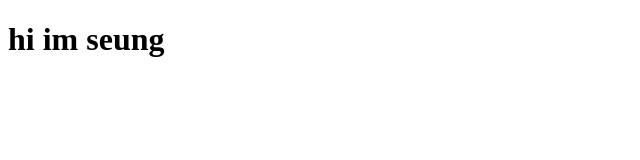
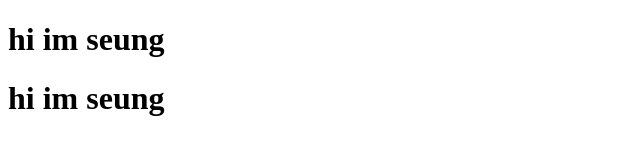
Before and after one commit to WhaleKimm/HelloWorld1, a plain HTML site: page index.html in a window 1280 px wide. Shown: the whole page, without its empty margins (0-640 px from the left). Drawn offline with Linux system fonts and the light colour scheme.

Commit message:
"second commit"

```diff
--- a/index.html
+++ b/index.html
@@ -3,11 +3,12 @@
 <head>
     <meta charset="UTF-8">
     <meta name="viewport" content="width=device-width, initial-scale=1.0">
-    <title>Hello World</title>
+    <title>WTF Thursday</title>
 </head>
 <body>
     <body>
         <h1>hi im seung</h1>
+        <h1>hi im seung</h1>
     </body>
 </body>
 </html>
```
